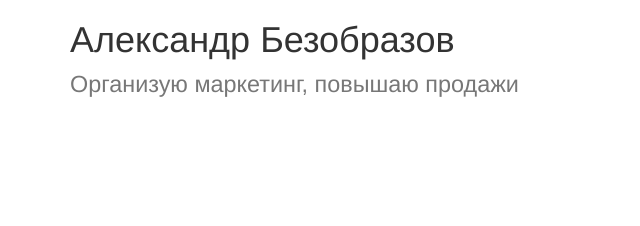
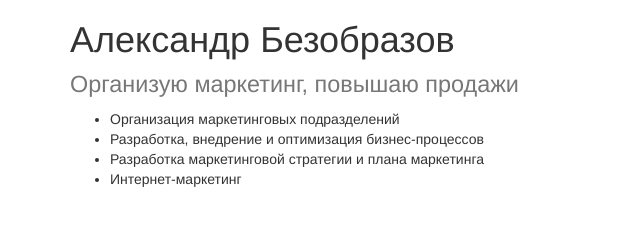
Before and after one commit to bezobrazov/bezobrazov.github.io, a plain HTML site: page index.html in a window 1280 px wide. Shown: the whole page, without its empty margins (0-640 px from the left). Drawn offline with nearby package versions, Linux system fonts and the light colour scheme.

Commit message:
Добавил список

```diff
--- a/index.html
+++ b/index.html
@@ -27,6 +27,17 @@
             </h1>
             </div>
         </div>
+        <div class="row">
+            <div class="col-xs-12">
+                <ul>
+                    <li>Организация маркетинговых подразделений</li>
+                    <li>Разработка, внедрение и оптимизация бизнес-процессов</li>
+                    <li>Разработка маркетинговой стратегии и плана маркетинга</li>
+                    <li>Интернет-маркетинг</li>
+                </ul>
+            </h1>
+            </div>
+        </div>
     </div>
     <!-- jQuery (necessary for Bootstrap's JavaScript plugins) -->
     <script src="https://ajax.googleapis.com/ajax/libs/jquery/1.11.1/jquery.min.js"></script>
```
